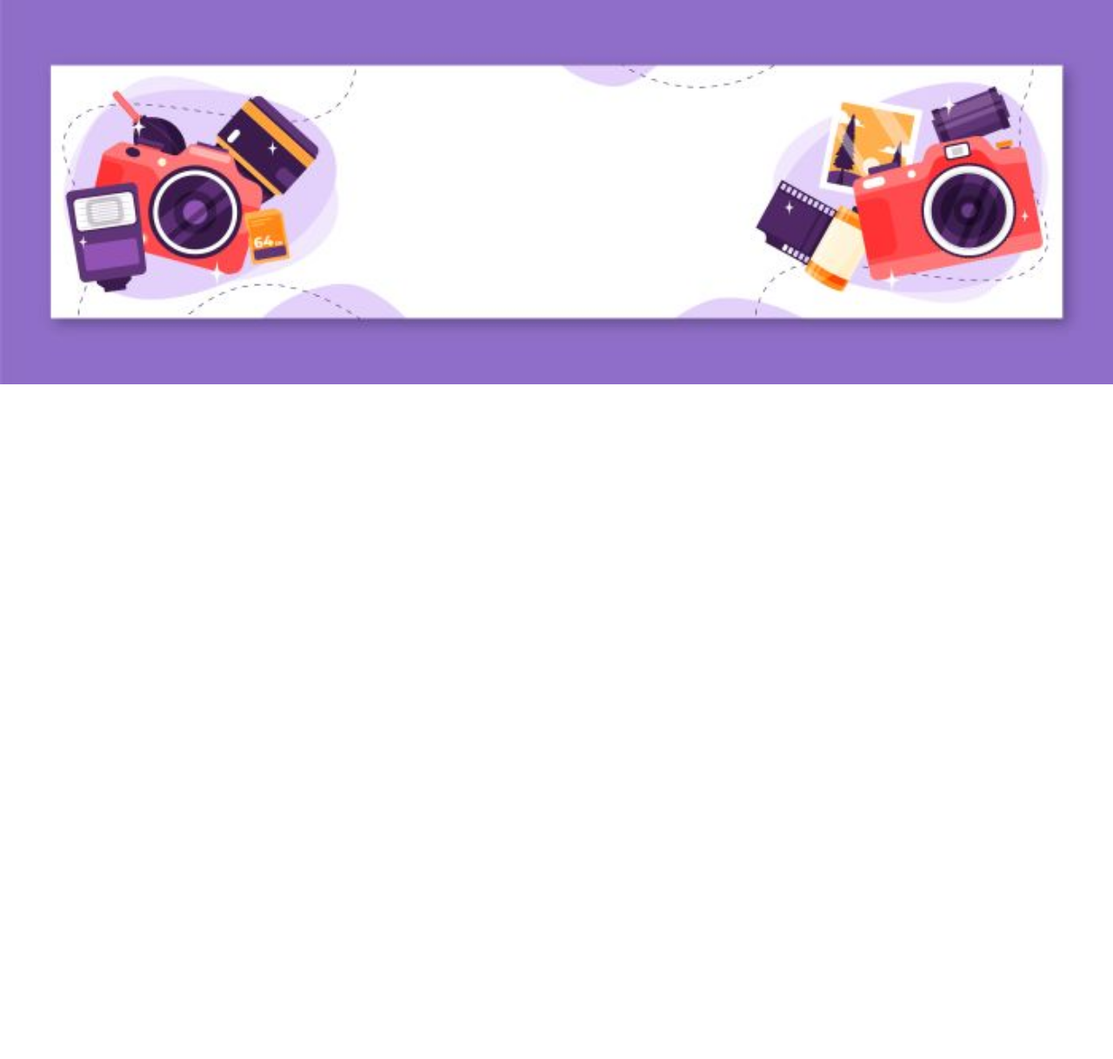
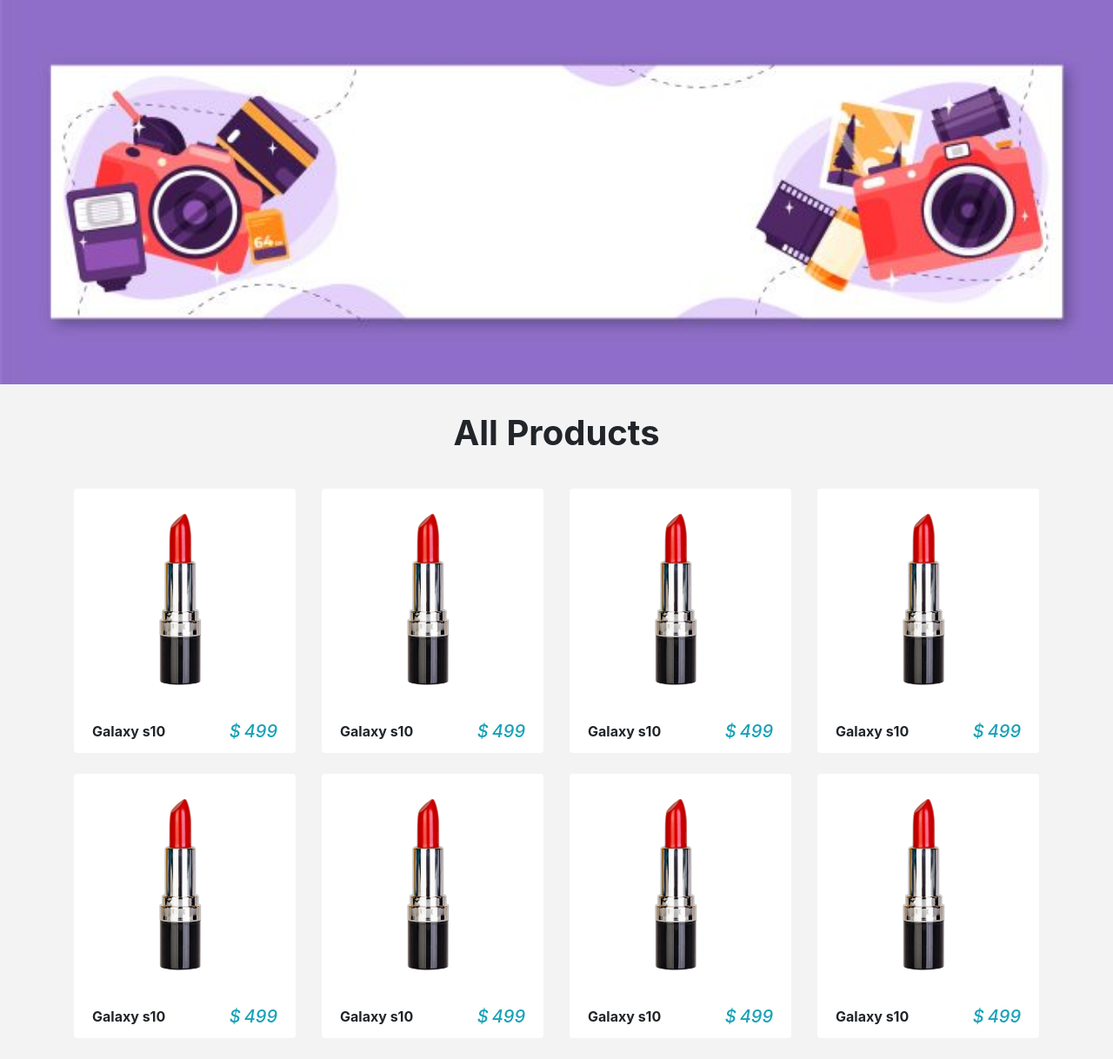
Before and after one commit to iyeme-dev/bella_stores, a Django app: page / in a window 1280 px wide. Shown: the part 70-1288 px from the top of the page at 87% size. Before the commit the page ends 512 px from the top, so only its background shows below. Run offline with Django 5.2, Linux system fonts and the light colour scheme; some libraries are stand-ins or nearby versions.

Commit message:
Create product grid

```diff
--- /dev/null
+++ b/store/static/css/base.css
@@ -0,0 +1,3 @@
+body {
+  background: #f3f3f3;
+}
--- a/store/templates/base.html
+++ b/store/templates/base.html
@@ -1,3 +1,5 @@
+{% load static %}
+
 <!doctype html>
 <html lang="en">
   <head>
@@ -8,7 +10,7 @@
     <!-- Bootstrap CSS -->
     <link rel="stylesheet" href="https://stackpath.bootstrapcdn.com/bootstrap/4.3.1/css/bootstrap.min.css" integrity="sha384-ggOyR0iXCbMQv3Xipma34MD+dH/1fQ784/j6cY/iJTQUOhcWr7x9JvoRxT2MZw1T" crossorigin="anonymous">
     <link rel="stylesheet" href="https://use.fontawesome.com/releases/v5.8.1/css/all.css" integrity="sha384-50oBUHEmvpQ+1lW4y57PTFmhCaXp0ML5d60M1M7uH2+nqUivzIebhndOJK28anvf" crossorigin="anonymous">
-
+    <link rel="stylesheet" href="{% static 'css/base.css' %}">
     <title>{% block title %} {% endblock %}</title>
   </head>
   <body>
--- a/store/templates/home.html
+++ b/store/templates/home.html
@@ -10,4 +10,34 @@ Home
         <img style="width: 100%" src="{% static 'image/banner.jpg' %}" alt="">
     </div>
   </div>
+  <div class="py-4">
+    <div class="container">
+      <div class="row">
+        <div class="col-10 mx-auto my-2 text-center">
+          <h1 class="text-captitalze font-weight-bold">
+            All Products
+          </h1>
+        </div>
+      </div>
+    </div>
+  </div>
+
+  <div class="container">
+  <div class="row">
+    {% for i in '12345678' %}
+    <div class="col-9 mx-auto col-md-6 col-lg-3">
+      <div class="card mb-4" style="border-color: transparent;">
+        <div class="p-4">
+          <img src="{% static 'image/product-1.png' %}" class="card-img-top" alt="">
+        </div>
+        <div class="card-footer d-flex justify-content-between"
+             style="background: transparent; border-color: transparent;">
+          <p class="font-weight-bold mb-0">Galaxy s10</p>
+          <h5 class="text-info font-italic mb-0"><span class="mr-1">$</span>499</h5>
+        </div>
+      </div>
+    </div>
+    {% endfor %}
+  </div>
+</div>
 {% endblock %}
```
Also changed, not shown: store/static/image/product-1.png (added), store/static/image/product-2.png (added), store/static/image/product-3.png (added), store/static/image/product-4.png (added), store/static/image/product-5.png (added), store/static/image/product-6.png (added), store/static/image/product-7.png (added), store/static/image/product-8.png (added).
